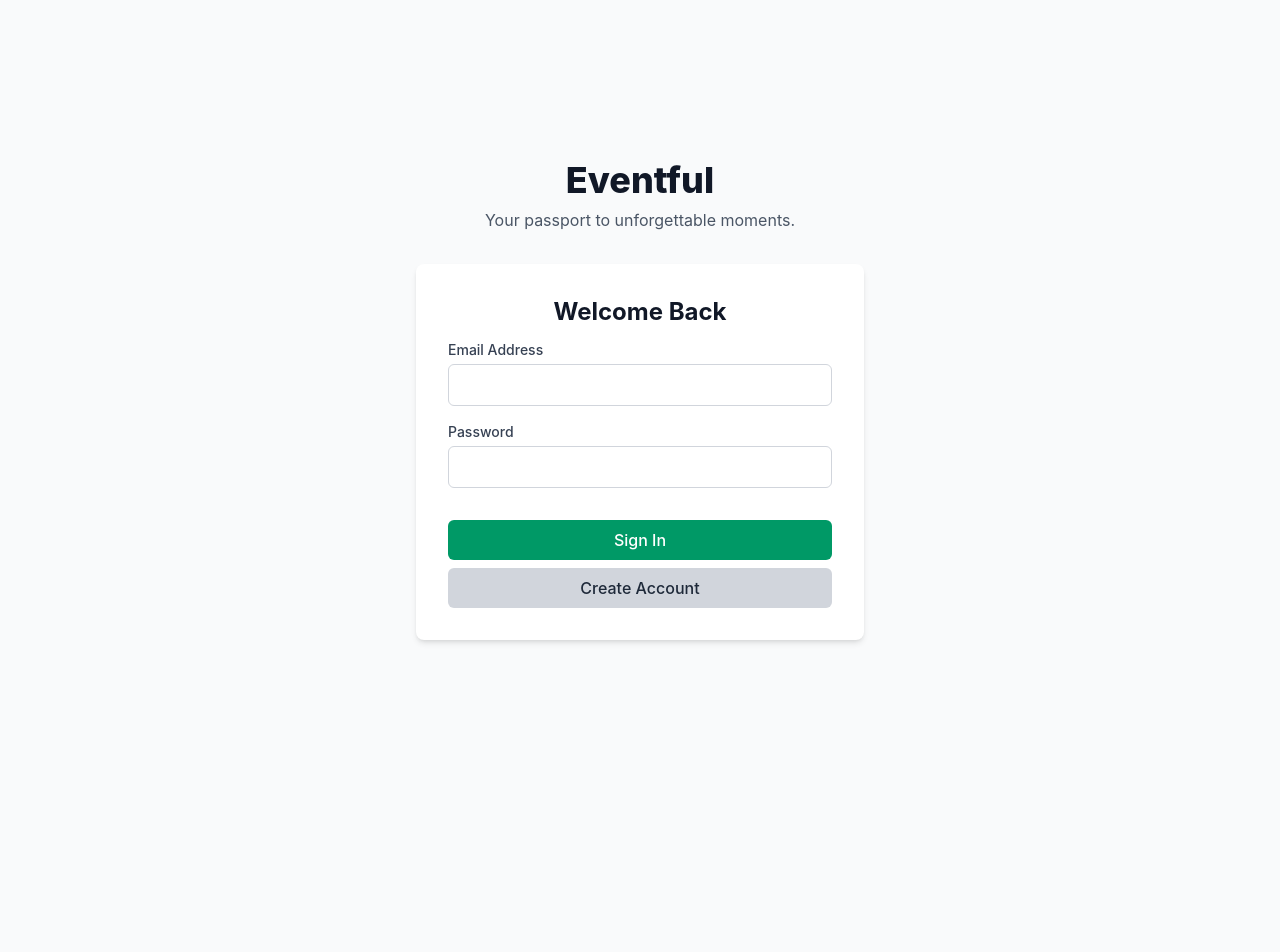
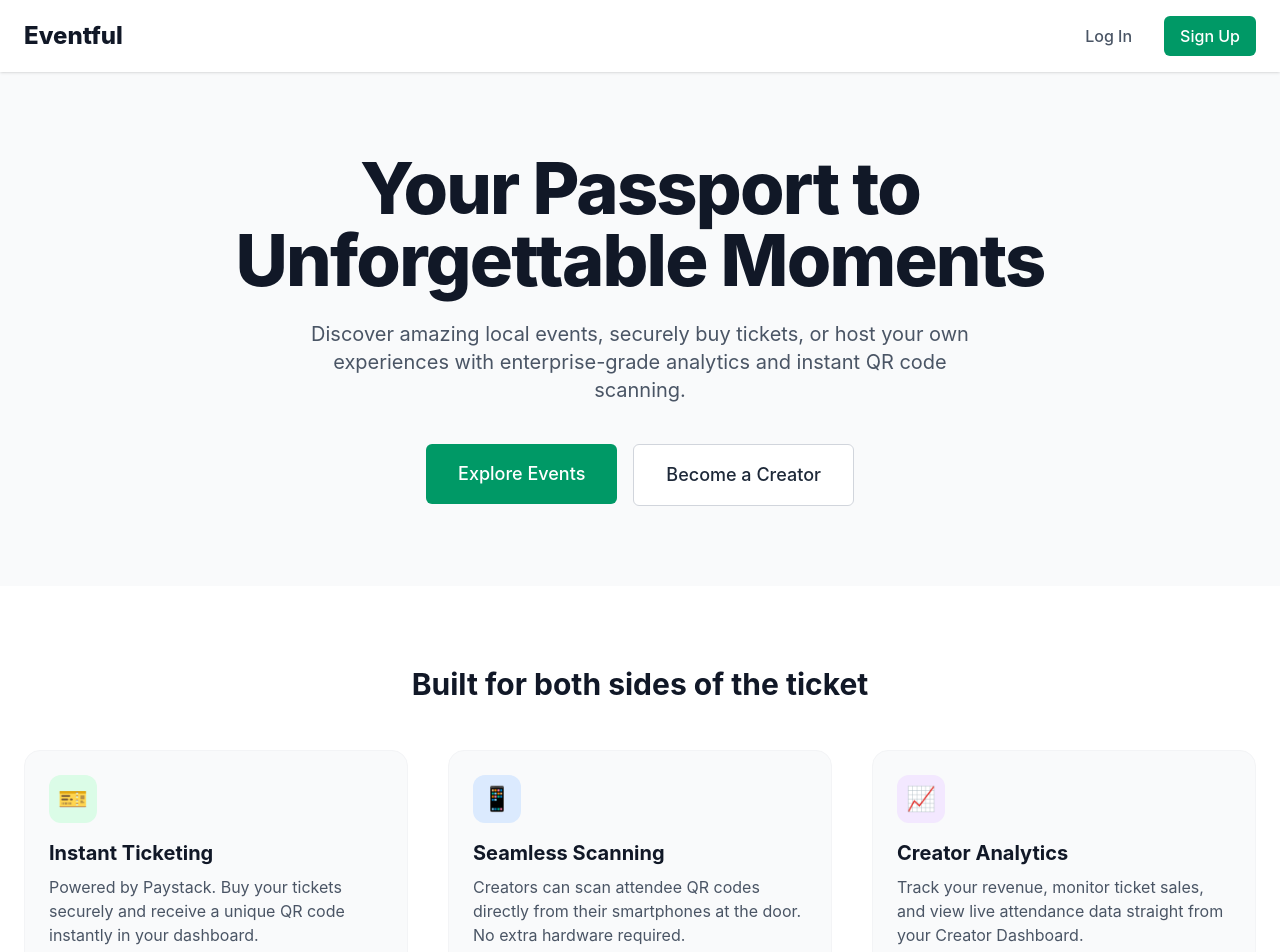
Before and after one commit to Fayorr/eventful-web, a React (Vite) app: page / in a window 1280 px wide. Before the commit this address led to /login. Shown: the top 952 px of the page. Before the commit the page ends 800 px from the top, so only its background shows below. Built offline with nearby package versions, Linux system fonts and the light colour scheme; no server answers.

Commit message:
added home page

```diff
--- a/src/pages/Home.tsx
+++ b/src/pages/Home.tsx
@@ -0,0 +1,116 @@
+import React from 'react';
+import { Link } from 'react-router-dom';
+import { Button } from '../components/ui/Button';
+
+export const Home: React.FC = () => {
+	return (
+		<div className='min-h-screen bg-gray-50 flex flex-col'>
+			{/* Marketing Navigation */}
+			<nav className='px-6 py-4 flex justify-between items-center bg-white shadow-sm'>
+				<div className='text-2xl font-extrabold text-primary'>Eventful</div>
+				<div className='flex gap-4'>
+					<Link
+						to='/login'
+						className='text-gray-600 hover:text-primary font-medium px-4 py-2'
+					>
+						Log In
+					</Link>
+					<Link to='/register'>
+						<Button>Sign Up</Button>
+					</Link>
+				</div>
+			</nav>
+
+			{/* Hero Section */}
+			<main className='grow'>
+				<section className='px-6 py-20 text-center max-w-5xl mx-auto'>
+					<h1 className='text-5xl md:text-7xl font-extrabold text-dark tracking-tight mb-6'>
+						Your Passport to{' '}
+						<span className='text-primary'>Unforgettable Moments</span>
+					</h1>
+					<p className='text-xl text-gray-600 mb-10 max-w-2xl mx-auto'>
+						Discover amazing local events, securely buy tickets, or host your
+						own experiences with enterprise-grade analytics and instant QR code
+						scanning.
+					</p>
+					<div className='flex flex-col sm:flex-row justify-center gap-4'>
+						<Link to='/events'>
+							<Button className='w-full sm:w-auto text-lg px-8 py-4'>
+								Explore Events
+							</Button>
+						</Link>
+						<Link to='/register'>
+							<Button
+								variant='secondary'
+								className='w-full sm:w-auto text-lg px-8 py-4 bg-white border border-gray-300'
+							>
+								Become a Creator
+							</Button>
+						</Link>
+					</div>
+				</section>
+
+				{/* Features Section */}
+				<section className='bg-white py-20'>
+					<div className='max-w-7xl mx-auto px-6'>
+						<h2 className='text-3xl font-bold text-center text-dark mb-12'>
+							Built for both sides of the ticket
+						</h2>
+
+						<div className='grid grid-cols-1 md:grid-cols-3 gap-10'>
+							{/* Feature 1 */}
+							<div className='p-6 bg-gray-50 rounded-2xl border border-gray-100'>
+								<div className='w-12 h-12 bg-green-100 text-green-600 rounded-xl flex items-center justify-center text-2xl mb-4'>
+									🎫
+								</div>
+								<h3 className='text-xl font-bold text-dark mb-2'>
+									Instant Ticketing
+								</h3>
+								<p className='text-gray-600'>
+									Powered by Paystack. Buy your tickets securely and receive a
+									unique QR code instantly in your dashboard.
+								</p>
+							</div>
+
+							{/* Feature 2 */}
+							<div className='p-6 bg-gray-50 rounded-2xl border border-gray-100'>
+								<div className='w-12 h-12 bg-blue-100 text-blue-600 rounded-xl flex items-center justify-center text-2xl mb-4'>
+									📱
+								</div>
+								<h3 className='text-xl font-bold text-dark mb-2'>
+									Seamless Scanning
+								</h3>
+								<p className='text-gray-600'>
+									Creators can scan attendee QR codes directly from their
+									smartphones at the door. No extra hardware required.
+								</p>
+							</div>
+
+							{/* Feature 3 */}
+							<div className='p-6 bg-gray-50 rounded-2xl border border-gray-100'>
+								<div className='w-12 h-12 bg-purple-100 text-purple-600 rounded-xl flex items-center justify-center text-2xl mb-4'>
+									📈
+								</div>
+								<h3 className='text-xl font-bold text-dark mb-2'>
+									Creator Analytics
+								</h3>
+								<p className='text-gray-600'>
+									Track your revenue, monitor ticket sales, and view live
+									attendance data straight from your Creator Dashboard.
+								</p>
+							</div>
+						</div>
+					</div>
+				</section>
+			</main>
+
+			{/* Footer */}
+			<footer className='bg-dark text-white py-10 text-center'>
+				<p className='text-gray-400'>
+					© {new Date().getFullYear()} Eventful API Capstone. Built with MERN,
+					Redis, and Vite.
+				</p>
+			</footer>
+		</div>
+	);
+};
--- a/src/router/index.tsx
+++ b/src/router/index.tsx
@@ -3,6 +3,7 @@ import { MainLayout } from '../layouts/MainLayout';
 import { Events } from '../pages/Events';
 import { Register } from '../pages/Register';
 import { AuthLayout } from '../features/auth/AuthLayout';
+import { Home } from '../pages/Home';
 import { Login } from '../pages/Login';
 import { CreatorDashboard } from '../pages/CreatorDashboard';
 import { CreateEventForm } from '../features/events/CreateEventForm';
@@ -10,17 +11,12 @@ import { Checkout } from '../pages/Checkout';
 import { PaymentVerify } from '../pages/PaymentVerify';
 import { ScanTicket } from '../pages/ScanTicket';
 import { ProtectedRoute } from '../components/ProtectedRoute';
-import { createBrowserRouter, Navigate } from 'react-router-dom';
+import { createBrowserRouter } from 'react-router-dom';
 
 export const router = createBrowserRouter([
 	{
 		path: '/',
-		element: (
-			<Navigate
-				to='/login'
-				replace
-			/>
-		),
+		element: <Home />,
 	},
 	{
 		element: <AuthLayout />,
```
